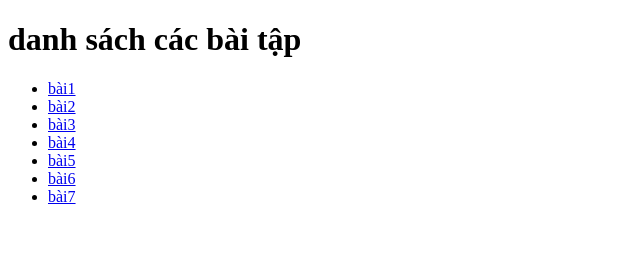
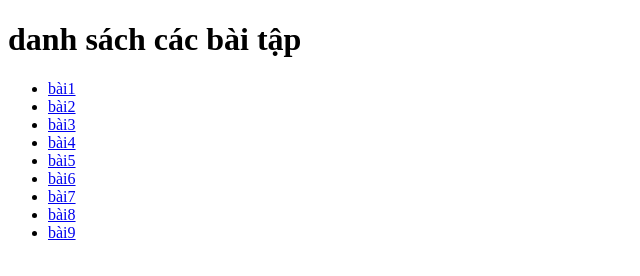
Before and after one commit to trucxanh2021/cnt20c2, a plain HTML site: page index.html in a window 1280 px wide. Shown: the whole page, without its empty margins (0-640 px from the left). Drawn offline with Linux system fonts and the light colour scheme.

Commit message:
update index

```diff
--- a/index.html
+++ b/index.html
@@ -16,6 +16,8 @@
         <li><a href="./fontend/bai5.html">bài5</a></li>
         <li><a href="./fontend/bai6.html">bài6</a></li>
         <li><a href="./fontend/bai7.html">bài7</a></li>
+        <li><a href="./fontend/bai8.html">bài8</a></li>
+        <li><a href="./fontend/bai9.html">bài9</a></li>
     </ul>
 </body>
 </html>
```
